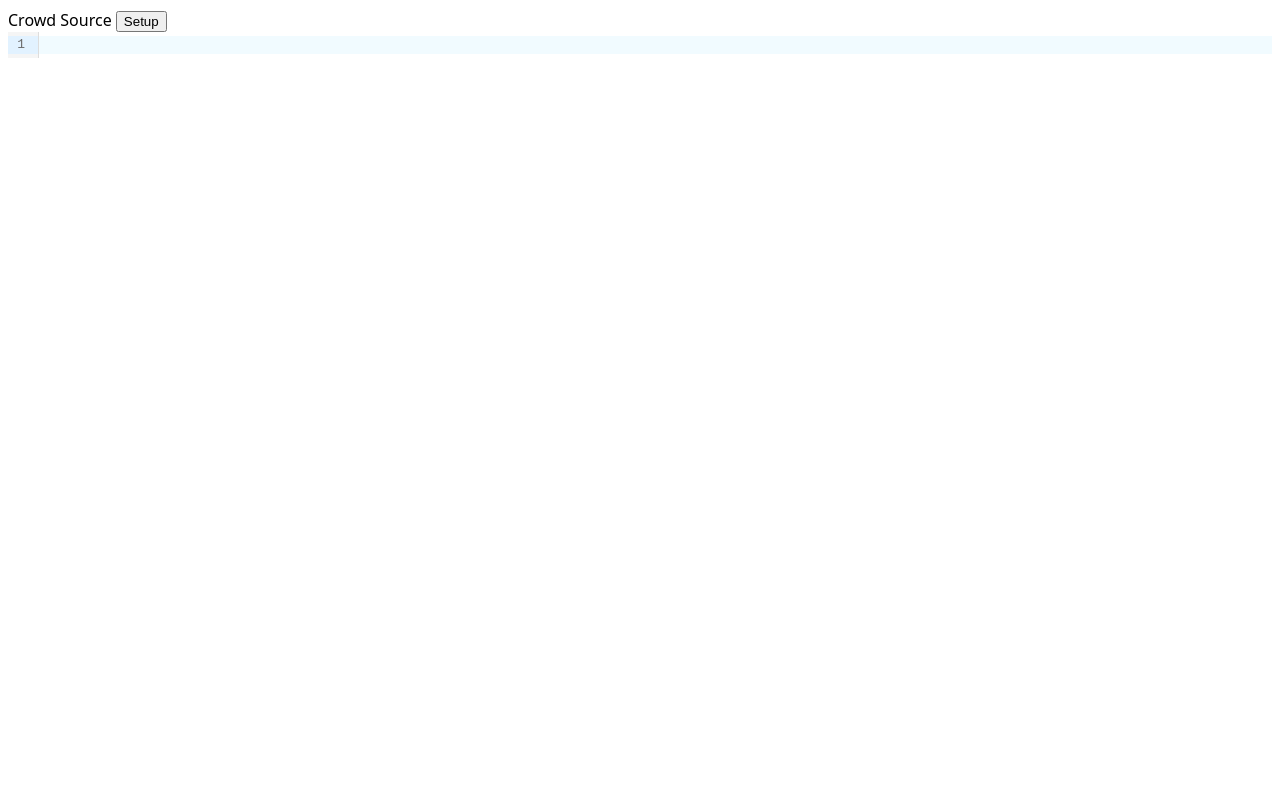
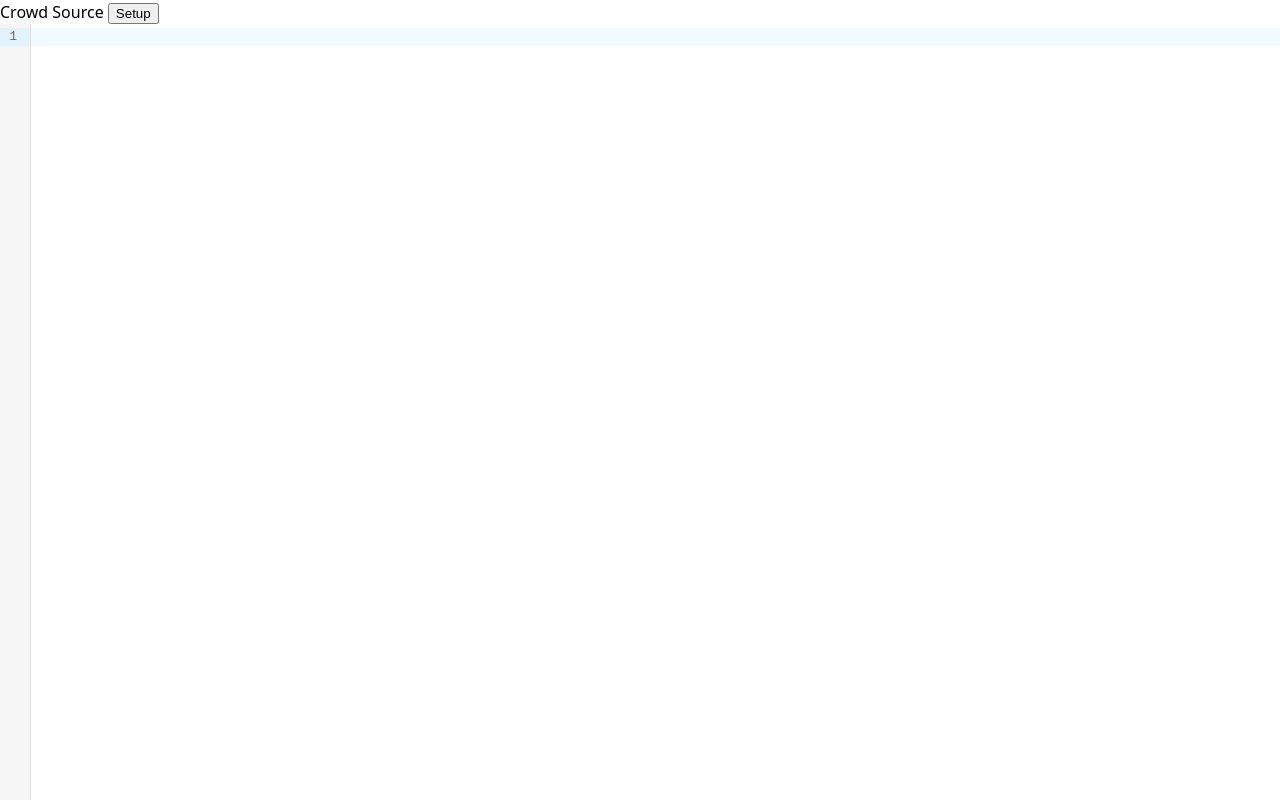
Before and after one commit to chuanqisun/crowd-source, a website built with Vite: page index.html in a window 1280 px wide. Built offline with nearby package versions, Linux system fonts and the light colour scheme.

Commit message:
fix app layout

```diff
--- a/src/style.css
+++ b/src/style.css
@@ -3,3 +3,23 @@
   line-height: 1.5;
   font-weight: 400;
 }
+
+html,
+body {
+  height: 100%;
+  margin: 0;
+}
+
+#app {
+  height: 100%;
+  display: grid;
+  grid-template-rows: auto 1fr;
+}
+
+main {
+  overflow: auto;
+}
+
+.cm-editor {
+  height: 100%;
+}
```
